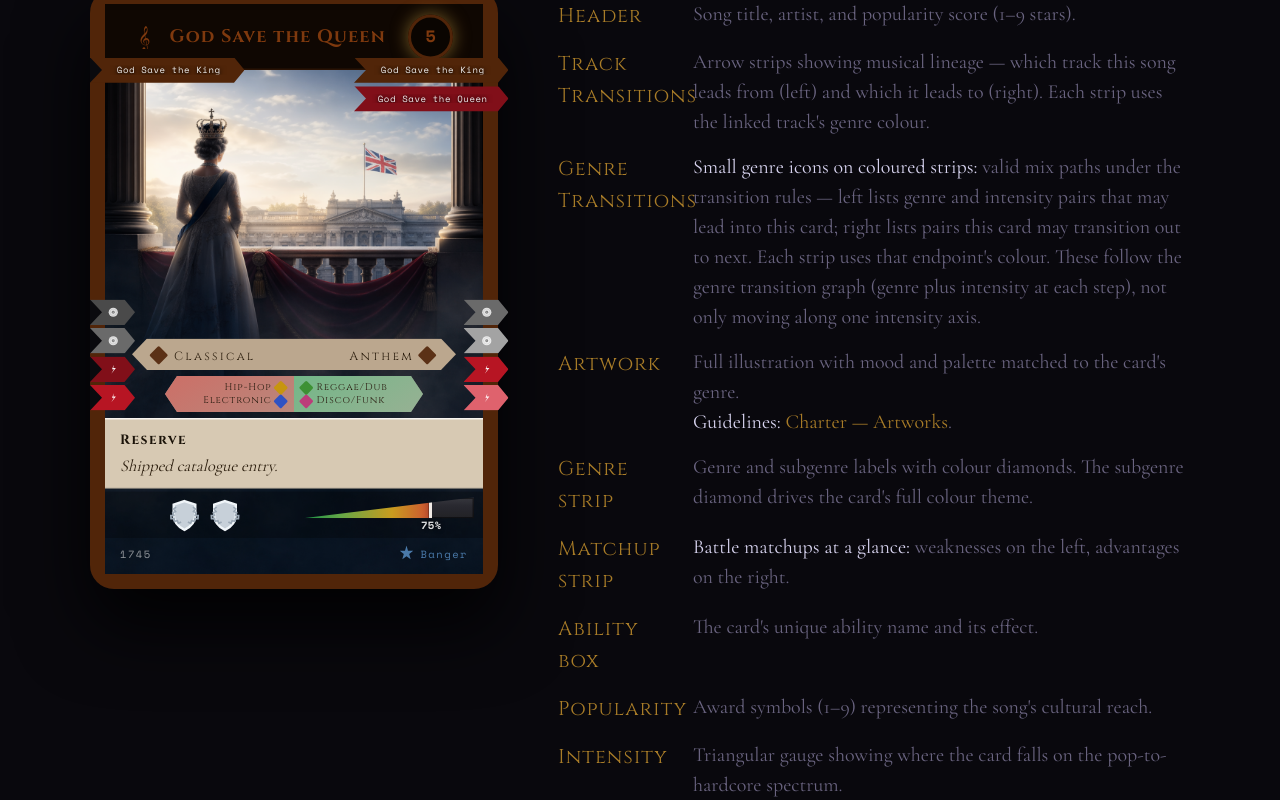
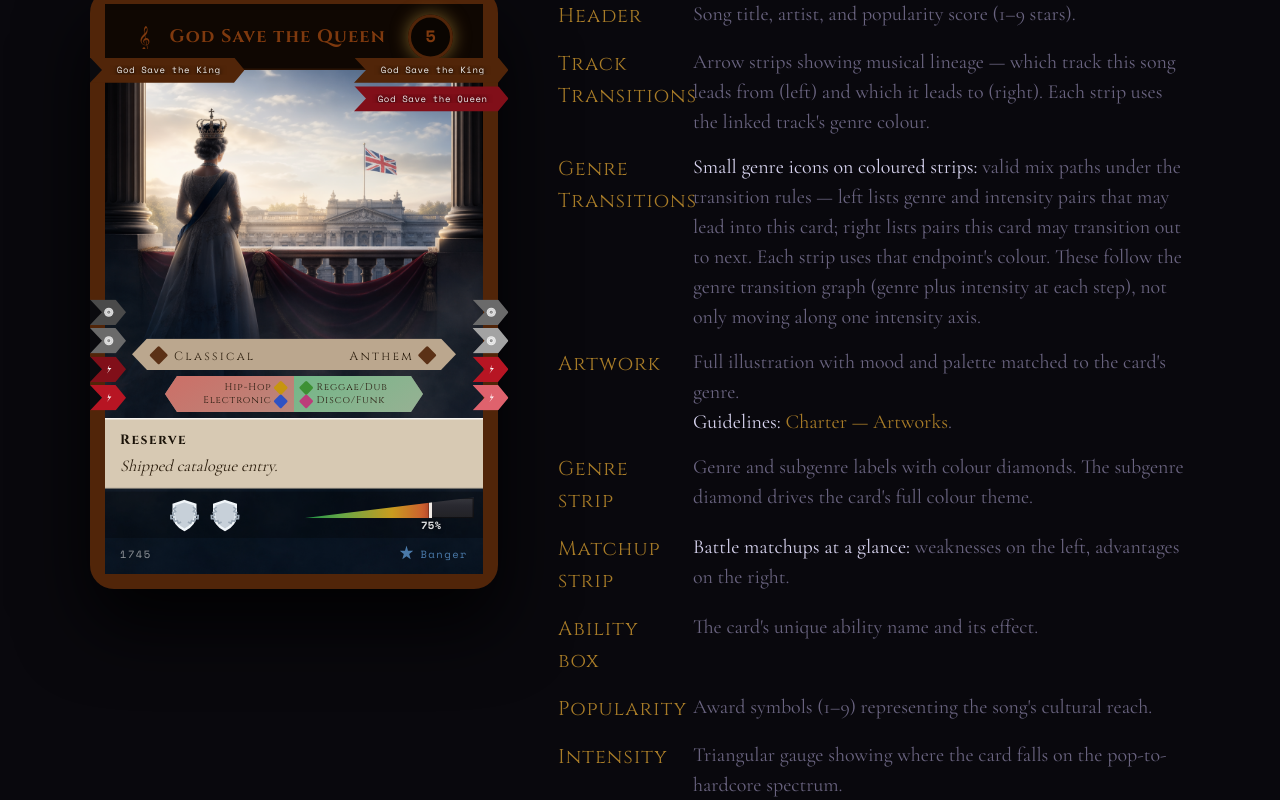
Before and after one commit to BehindTheMusicTree/the-music-deck-assets, a Next.js app: page /cards in a window 1280 px wide. Shown: the part 787-1587 px from the top of the page. Built offline with nearby package versions, Linux system fonts and the light colour scheme.

Commit message:
add components/Card.module.css

```diff
--- a/components/Card.module.css
+++ b/components/Card.module.css
@@ -738,7 +738,7 @@
 .genreTransitionStripIn {
   position: absolute;
   left: 0;
-  width: 30px;
+  width: 24px;
   height: 17px;
   padding: 4px 2px;
   box-sizing: border-box;
@@ -759,7 +759,7 @@
 .genreTransitionStripOut {
   position: absolute;
   right: -7px;
-  width: 30px;
+  width: 24px;
   height: 17px;
   padding: 4px 2px;
   box-sizing: border-box;
```
